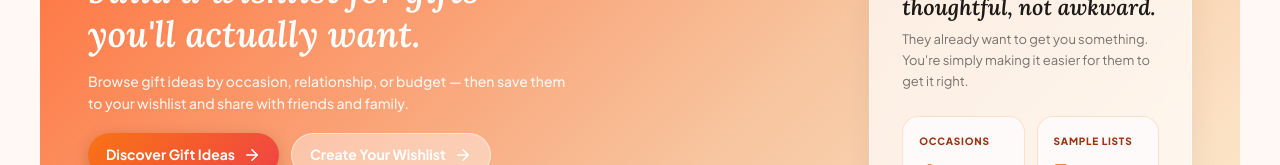
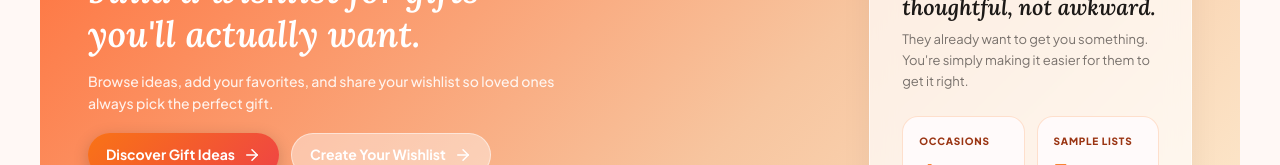
Before and after one commit to Yatish05/wishnest, a React (Vite) app: page / in a window 1280 px wide. Shown: the part 283-448 px from the top of the page. Built offline with nearby package versions, Linux system fonts and the light colour scheme; no server answers.

Commit message:
docs: update hero subtitle on landing page

```diff
--- a/src/pages/LandingPage.jsx
+++ b/src/pages/LandingPage.jsx
@@ -127,7 +127,7 @@ export default function LandingPage() {
                   Discover gifts you love and build a wishlist for gifts you&apos;ll actually want.
                 </h1>
                 <p className="landing-subtitle">
-                  Browse gift ideas by occasion, relationship, or budget — then save them to your wishlist and share with friends and family.
+                  Browse ideas, add your favorites, and share your wishlist so loved ones always pick the perfect gift.
                 </p>
 
                 <div className="landing-actions">
```
